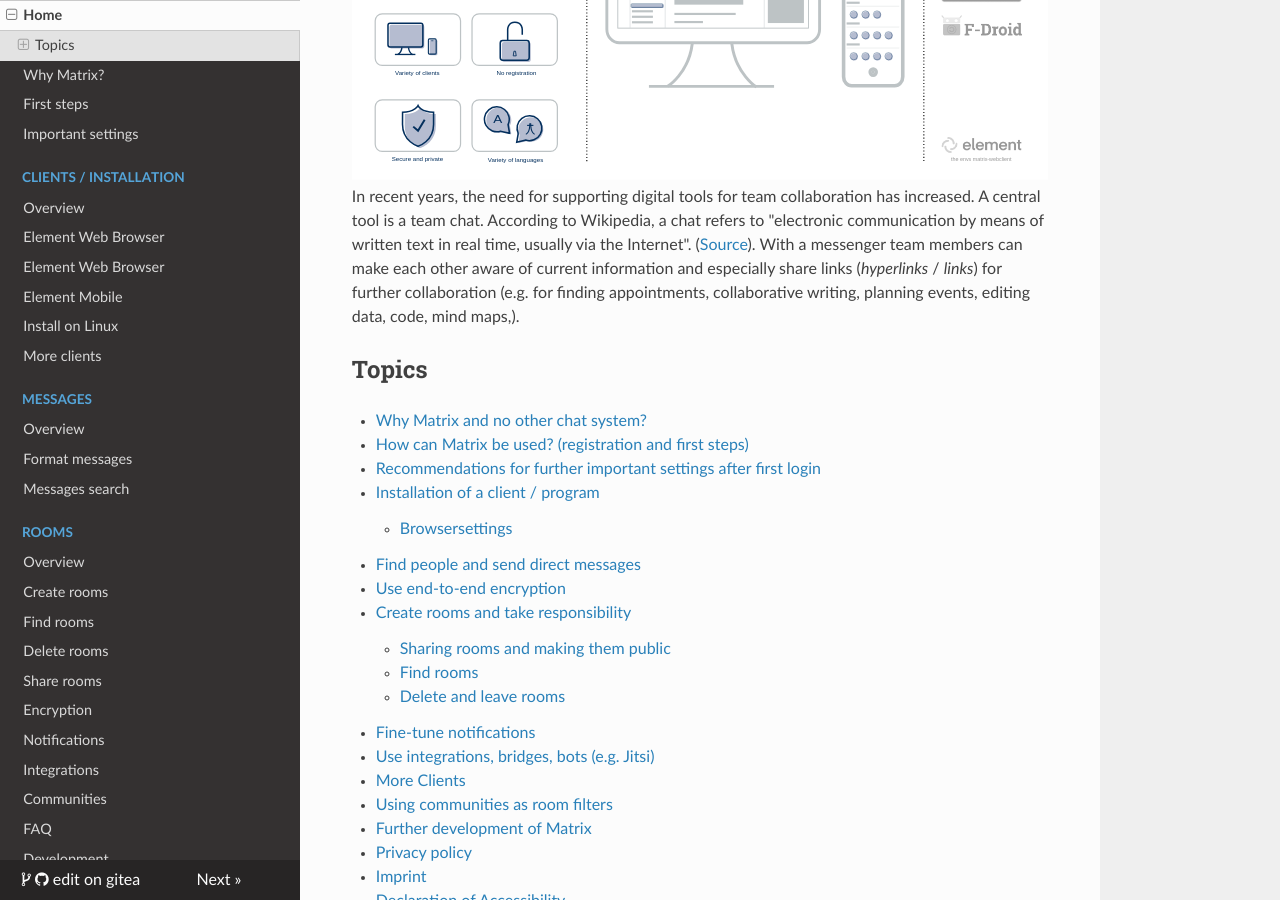
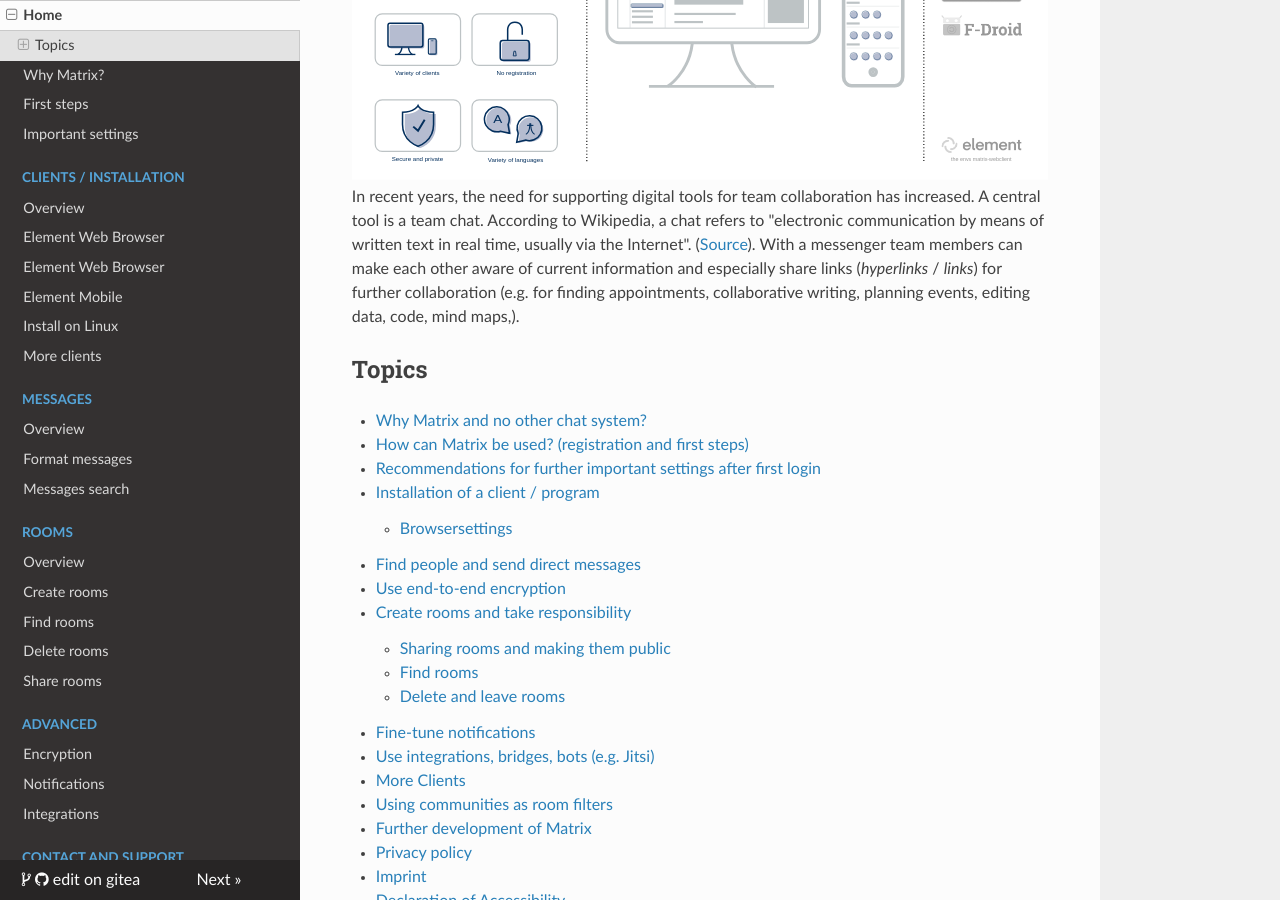
Before and after one commit to envs-net/matrix-doc, an MkDocs documentation site: the page built from docs/index.md, in a window 1280 px wide and 900 px high, scrolled down 444 px. Built offline with MkDocs 1.6.1, drawn with Linux system fonts in a browser that asks for light colours; nearby versions of some CDN libraries.

Commit message:
Add two more sections

```diff
--- a/mkdocs.yml
+++ b/mkdocs.yml
@@ -28,12 +28,14 @@ nav:
         - Find rooms: rooms/find.md
         - Delete rooms: rooms/delete.md
         - Share rooms: rooms/sharing.md
-    - Encryption: encryption.md
-    - Notifications: notifications.md
-    - Integrations: integrations.md
-    - Communities: communities.md
-    - FAQ: faq.md
-    - Development: development.md
+    - Advanced:
+        - Encryption: encryption.md
+        - Notifications: notifications.md
+        - Integrations: integrations.md
+    - Contact and support:
+        - Communities: communities.md
+        - FAQ: faq.md
+        - Development: development.md
 
 markdown_extensions:
     - toc:
```
